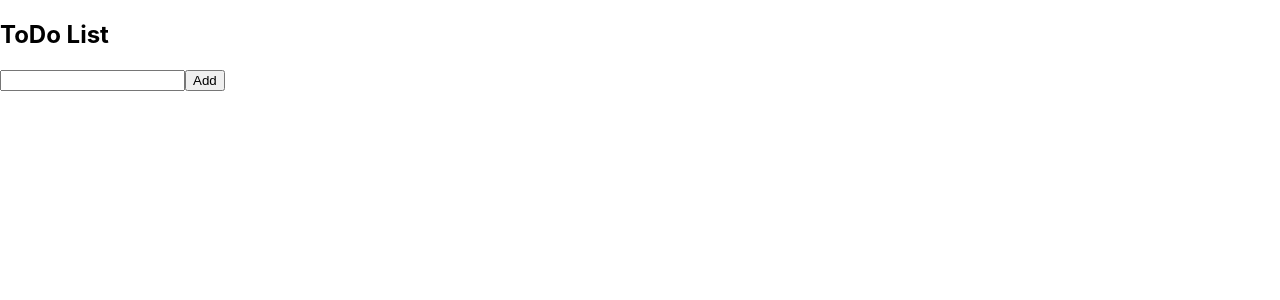
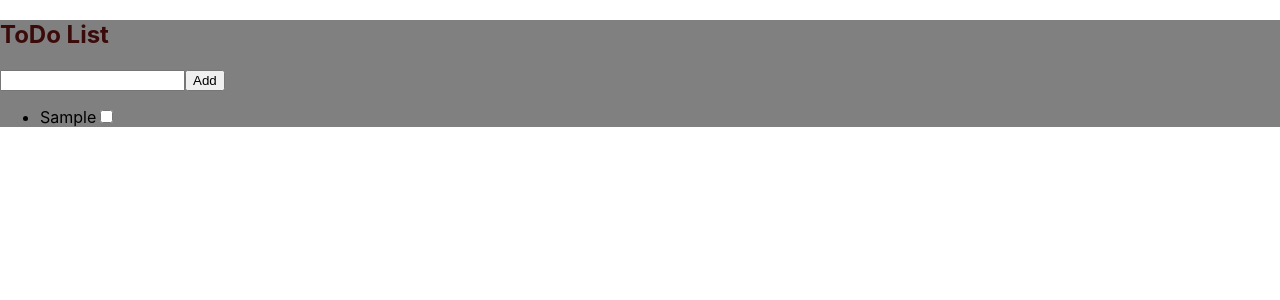
Before and after one commit to Sudhanshu-1508/to-do-app, a React (Create React App) app: page / in a window 1280 px wide. Both pictures are taken after typing "Sample" into the empty fields and a click on the button "Add". Shown: the top 300 px of the page. Built offline with nearby package versions, Linux system fonts and the light colour scheme.

Commit message:
Displayed the values of todo things on the screen

```diff
--- a/src/ToDoComponents/ToDo.js
+++ b/src/ToDoComponents/ToDo.js
@@ -1,31 +1,43 @@
 import React, { useState } from "react";
-
+import './style.css'
 
 function ToDo() {
   const [list, setList] = useState([]);
   const [input, setInput] = useState("");
 
+  // How to add new item to the list
   const addToDo = (todo) => {
     const newToDo = {
-      id: Math.random(),
-      todo: todo,
+        id:Math.random(),
+      todo: todo
     };
-    // How to add new item to the list
-    setList([...list, newToDo]);
+    console.log(todo);
 
+    const x = setList([...list, newToDo]);
+    console.log(x);
     //how to clear inputbox after each input
-    setInput("");
+    const y = setInput("");
+    console.log(y);
   };
 
   return (
-    <div>
-      <h2>ToDo List</h2>
+    <div className="main">
+      <h2 className="heading">ToDo List</h2>
       <input
+        className="input"
         type={"text"}
         value={input}
         onChange={(e) => setInput(e.target.value)}
       ></input>
       <button onClick={() => addToDo(input)}>Add</button>
+      <ul>
+        {list.map((todo) =>(
+            <li key={todo.id}>
+            {todo.todo}
+            <input type={"checkbox"} onClick ={()=>{}}></input>
+            </li>
+        ))}
+      </ul>
     </div>
   );
 }
--- /dev/null
+++ b/src/ToDoComponents/style.css
@@ -0,0 +1,9 @@
+.main{
+    background: gray;
+
+}
+
+.heading{
+    color: rgb(59, 10, 10);
+    align-self: center;
+}
```
